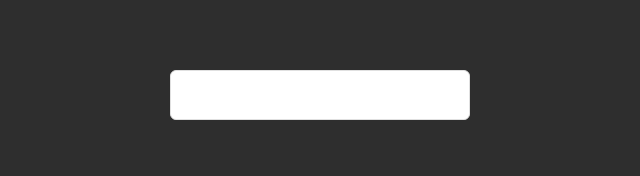
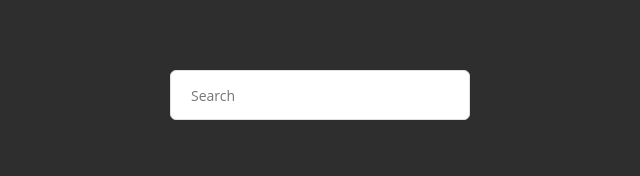
Before and after one commit to Malik-Saifullah/RealEstate, a plain HTML site: page ads.html in a window 1280 px wide. Shown: the part 624-800 px from the top of the page, 635-1275 px from the left. Drawn offline with Linux system fonts and the light colour scheme.

Commit message:
adding search bar

```diff
--- a/ads.html
+++ b/ads.html
@@ -228,7 +228,7 @@
                             <p class="subtitle">Find your house in your city</p>
                             <h3 class="title">Properties Types</h3>
                         </div>
-                        <input type="text" name="search" id="search-filter">
+                        <input type="text" name="search" id="search-filter" placeholder="Search">
                     </div>
                     <div id="property-filter-container">
                         <form action="" id="property-filter-sub-section">
```
